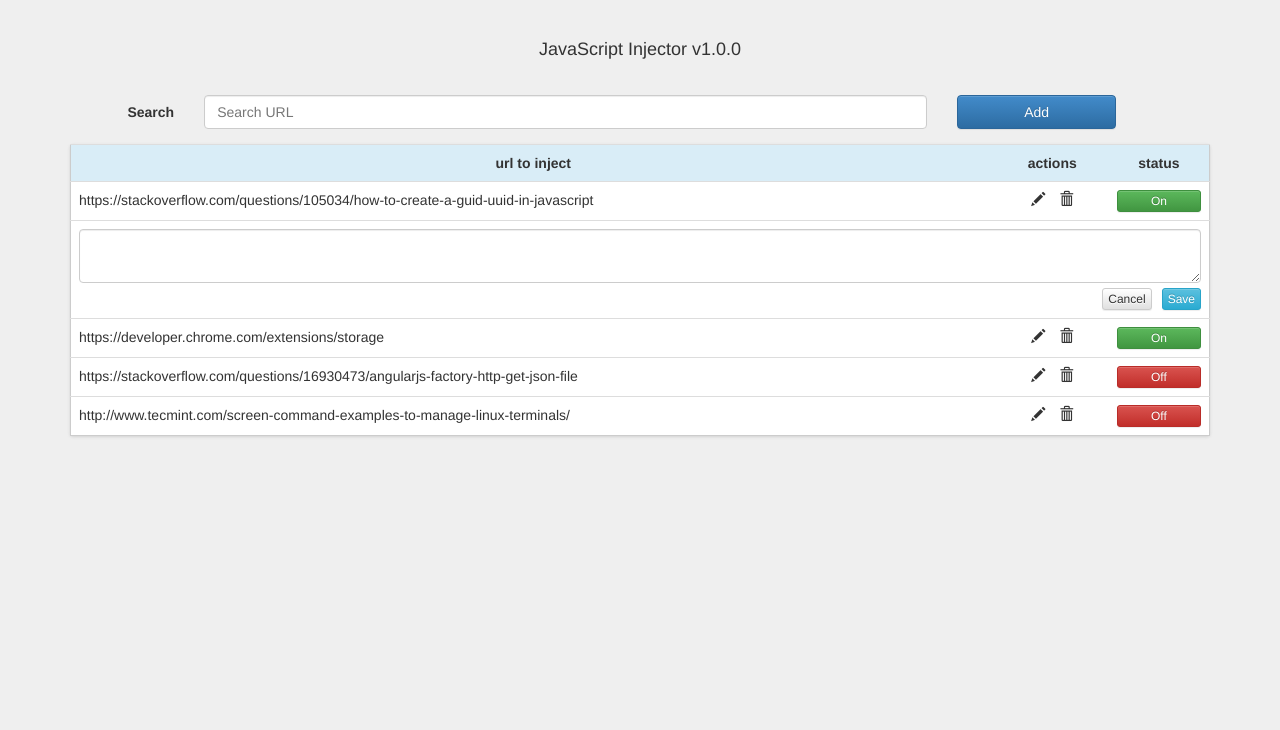
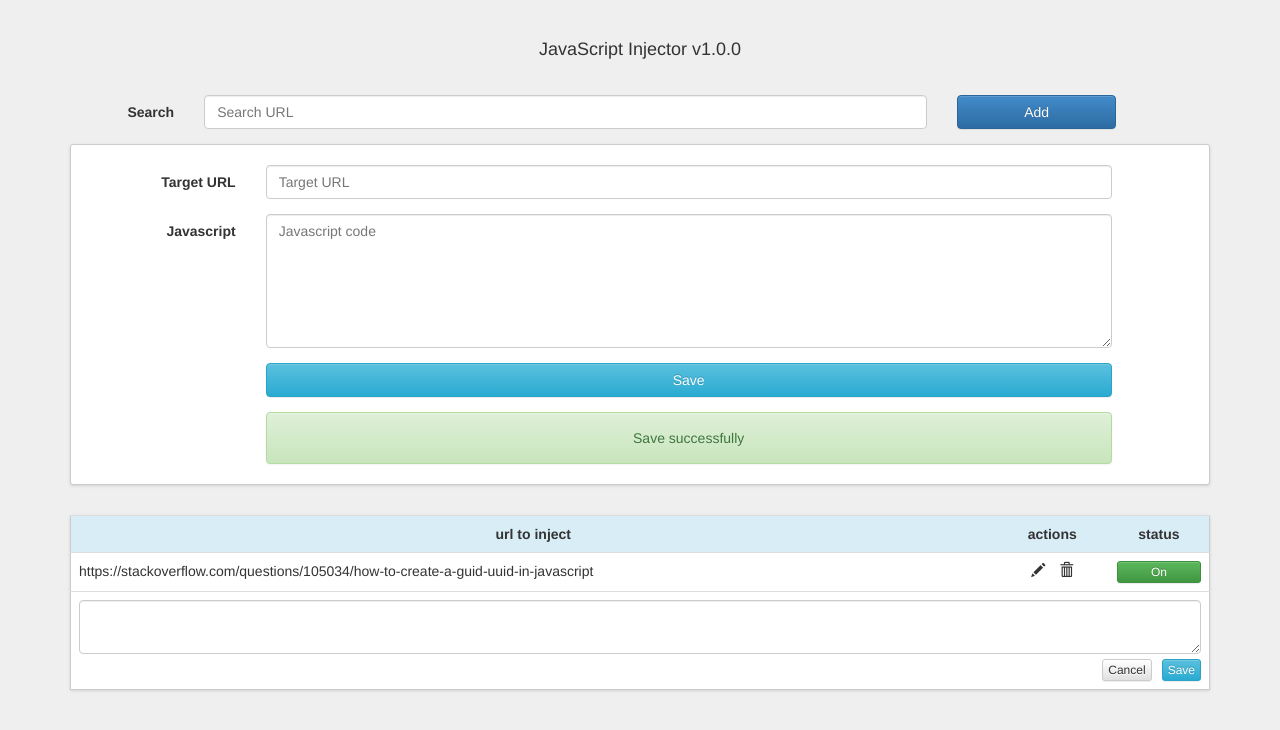
Before and after one commit to darkbls/jsinjector, a browser extension: page src/options.html in a window 1280 px wide. Drawn offline with Linux system fonts and the light colour scheme.

Commit message:
Interface prototype done

```diff
--- a/src/css/options.css
+++ b/src/css/options.css
@@ -4,7 +4,7 @@ body {
     background-color: #efefef;
 }
 
-table.regex-list  {
+table.regex-list {
     -webkit-border-radius: 3px;
     -moz-border-radius: 3px;
     -ms-border-radius: 3px;
@@ -16,10 +16,29 @@ table.regex-list  {
     border: 1px solid #ccc;
 }
 
-.regex-list th{
+.add-wrapper {
+    -webkit-border-radius: 3px;
+    -moz-border-radius: 3px;
+    -ms-border-radius: 3px;
+    -o-border-radius: 3px;
+    border-radius: 3px;
+    background-color: white;
+    -webkit-box-shadow: 0 1px 3px rgba(142, 142, 142, 0.3);
+    box-shadow: 0 1px 3px rgba(142, 142, 142, 0.3);
+    border: 1px solid #ccc;
+
+    margin-bottom: 30px;
+    padding-top: 20px;
+}
+
+.succcess-message {
+    margin-bottom: 0px;
     text-align: center;
 }
 
+.regex-list th {
+    text-align: center;
+}
 
 .main-container h4 {
     text-align: center;
@@ -29,7 +48,6 @@ table.regex-list  {
 form.search {
     margin-left: 40px;
 }
-
 
 .actions .glyphicon-trash {
     margin-left: 10px;
@@ -49,6 +67,6 @@ form.search {
 }
 
 .jscode button {
-   float: right;
+    float: right;
     margin-left: 10px;
 }
--- a/src/options.html
+++ b/src/options.html
@@ -28,12 +28,45 @@
             </div>
         </form>
 
+        <div class="add-wrapper">
+            <form class="form-horizontal" role="form">
+                <div class="form-group">
+                    <label for="regEx" class="col-sm-2 control-label">Target URL</label>
+
+                    <div class="col-sm-9">
+                        <input type="text" ng-model="inject.url" class="form-control" id="regEx"
+                               placeholder="Target URL">
+                    </div>
+                </div>
+                <div class="form-group">
+                    <label for="js-snippet" class="col-sm-2 control-label">Javascript</label>
+
+                    <div class="col-sm-9">
+                        <textarea rows="6" ng-model="inject.code" class="form-control" id="js-snippet"
+                                  placeholder="Javascript code"></textarea>
+                    </div>
+                </div>
+                <div class="form-group">
+                    <div class="col-sm-offset-2 col-sm-9">
+                        <button type="button" ng-click="save()" class="btn btn-info btn-block" id="save">Save</button>
+                    </div>
+                </div>
+
+                <div class="succcess-message form-group">
+                    <div class="col-sm-offset-2 col-sm-9">
+                        <div class="alert alert-success" role="alert">Save successfully</div>
+                    </div>
+                </div>
+            </form>
+        </div>
+
         <table class="regex-list table table-hover">
             <tr class="info">
                 <th>url to inject</th>
                 <th>actions</th>
                 <th>status</th>
             </tr>
+
             <tr>
                 <td>https://stackoverflow.com/questions/105034/how-to-create-a-guid-uuid-in-javascript</td>
                 <td class="actions">
@@ -53,62 +86,7 @@
                 </td>
             </tr>
 
-            <tr>
-                <td>https://developer.chrome.com/extensions/storage</td>
-                <td class="actions">
-                    <span class="glyphicon glyphicon-pencil"></span>
-                    <span class="glyphicon glyphicon-trash"></span>
-                </td>
-                <td>
-                    <button class="btn btn-xs btn-success btn-block">On</button>
-                </td>
-            </tr>
-
-            <tr>
-                <td>https://stackoverflow.com/questions/16930473/angularjs-factory-http-get-json-file</td>
-                <td class="actions">
-                    <span class="glyphicon glyphicon-pencil"></span>
-                    <span class="glyphicon glyphicon-trash"></span>
-                </td>
-                <td>
-                    <button class="btn btn-xs btn-danger btn-block">Off</button>
-                </td>
-            </tr>
-
-            <tr>
-                <td>http://www.tecmint.com/screen-command-examples-to-manage-linux-terminals/</td>
-                <td class="actions">
-                    <span class="glyphicon glyphicon-pencil"></span>
-                    <span class="glyphicon glyphicon-trash"></span>
-                </td>
-                <td>
-                    <button class="btn btn-xs btn-danger btn-block">Off</button>
-                </td>
-            </tr>
         </table>
-
-        <form style="display:none;" class="form-horizontal" role="form">
-            <div class="form-group">
-                <label for="regEx" class="col-sm-2 control-label">Target URL</label>
-
-                <div class="col-sm-8">
-                    <input type="text" ng-model="inject.url" class="form-control" id="regEx" placeholder="Target URL">
-                </div>
-            </div>
-            <div class="form-group">
-                <label for="js-snippet" class="col-sm-2 control-label">Javascript</label>
-
-                <div class="col-sm-8">
-                    <textarea rows="6" ng-model="inject.code" class="form-control" id="js-snippet"
-                              placeholder="Javascript code"></textarea>
-                </div>
-            </div>
-            <div class="form-group">
-                <div class="col-sm-offset-2 col-sm-8">
-                    <button type="button" ng-click="save()" class="btn btn-default btn-block" id="save">Save</button>
-                </div>
-            </div>
-        </form>
     </div>
 </div>
 
```
